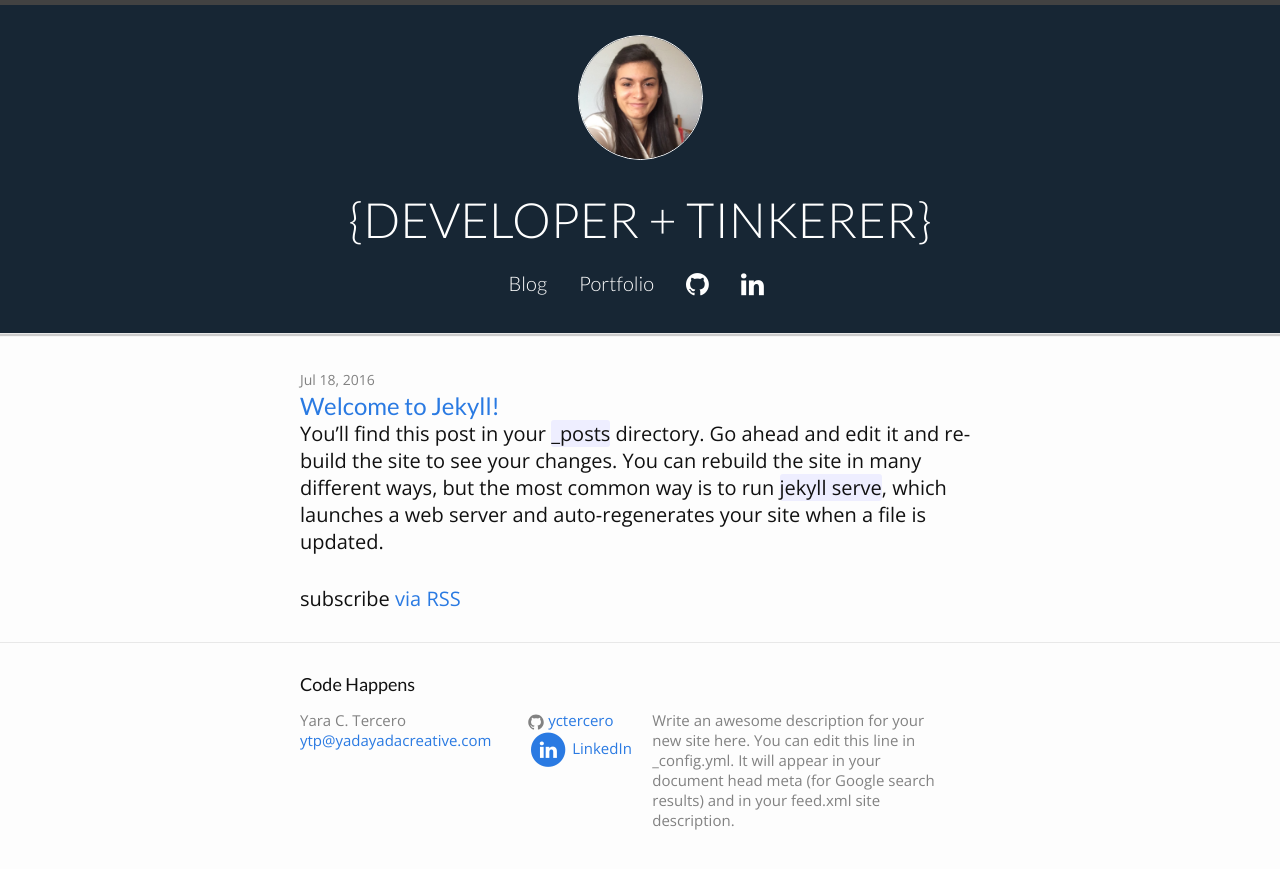
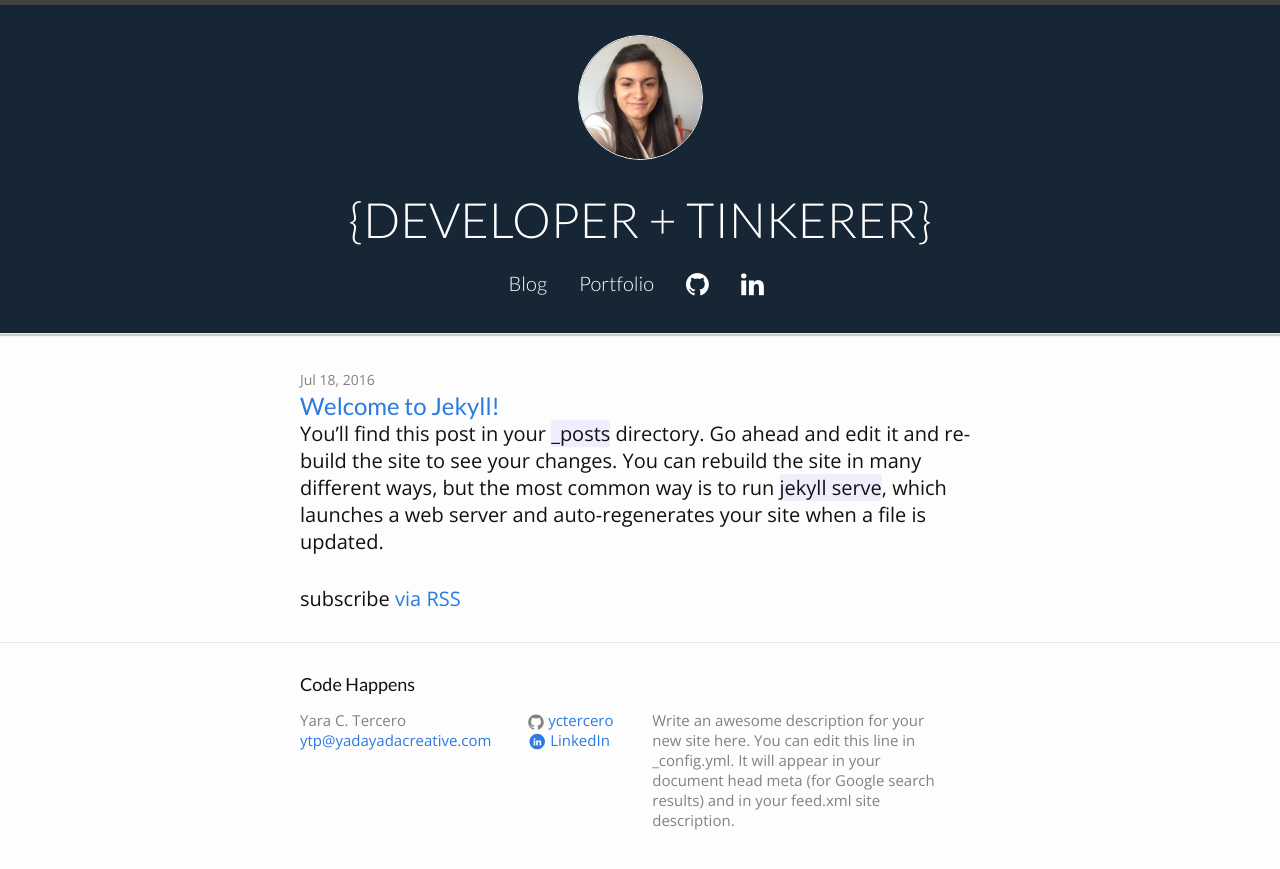
Before and after one commit to yctercero/yctercero.github.io, a Jekyll site: the page built from index.html, in a window 1280 px wide. Shown: the top 869 px of the page. Built offline with Jekyll 4.4.1, drawn with Linux system fonts in a browser that asks for light colours; the list of posts is cut into pages by our own code.

Commit message:
Styled footer.

```diff
--- a/css/main.scss
+++ b/css/main.scss
@@ -192,6 +192,10 @@ body > header .fa{
 		color: #e53131;
 	}
 
+.social-media-list li:nth-of-type(2) a span {
+    font-size: 9px;
+}
+
 @media screen and (max-width: 595px) {
 	body{
 		font-size: 16px;
```
